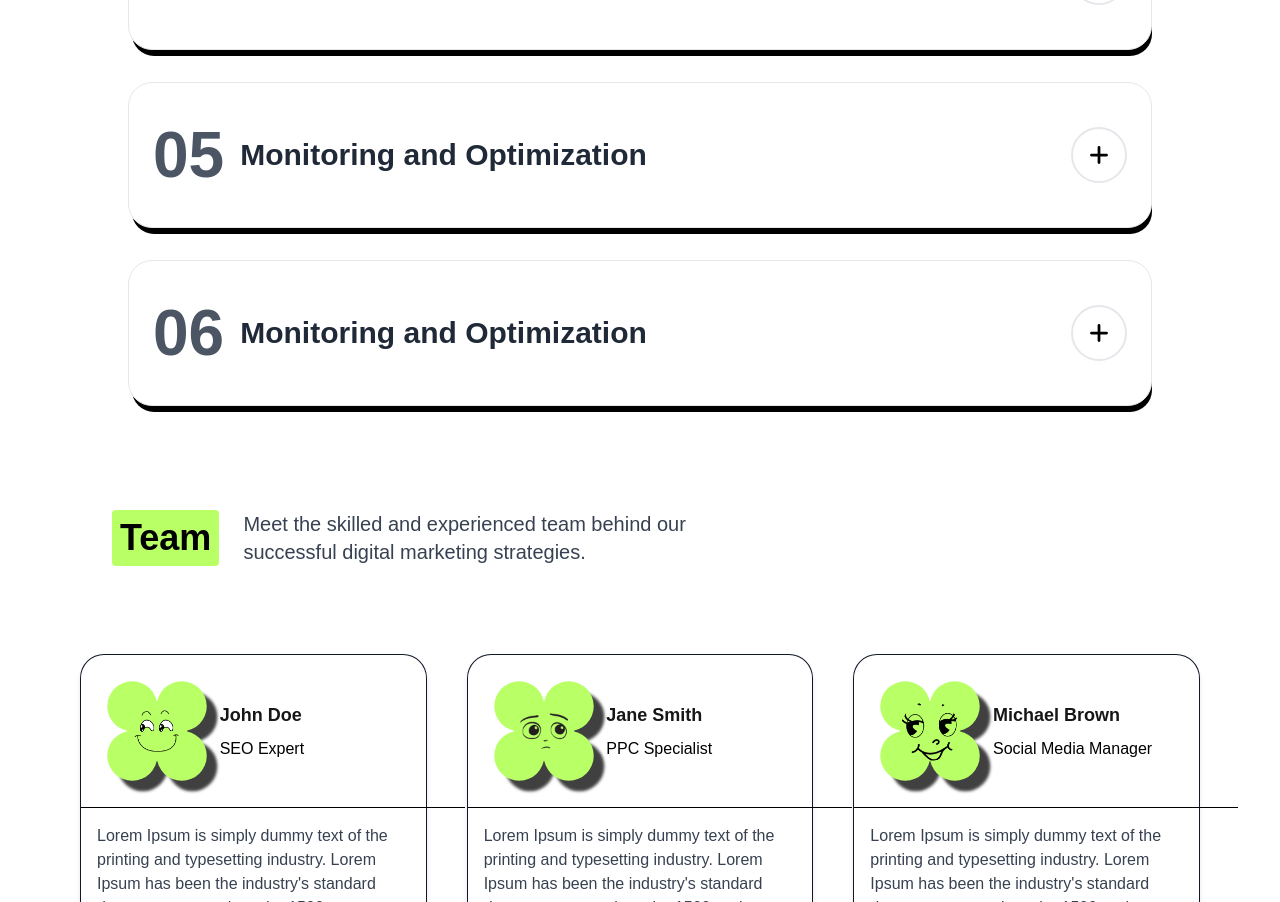
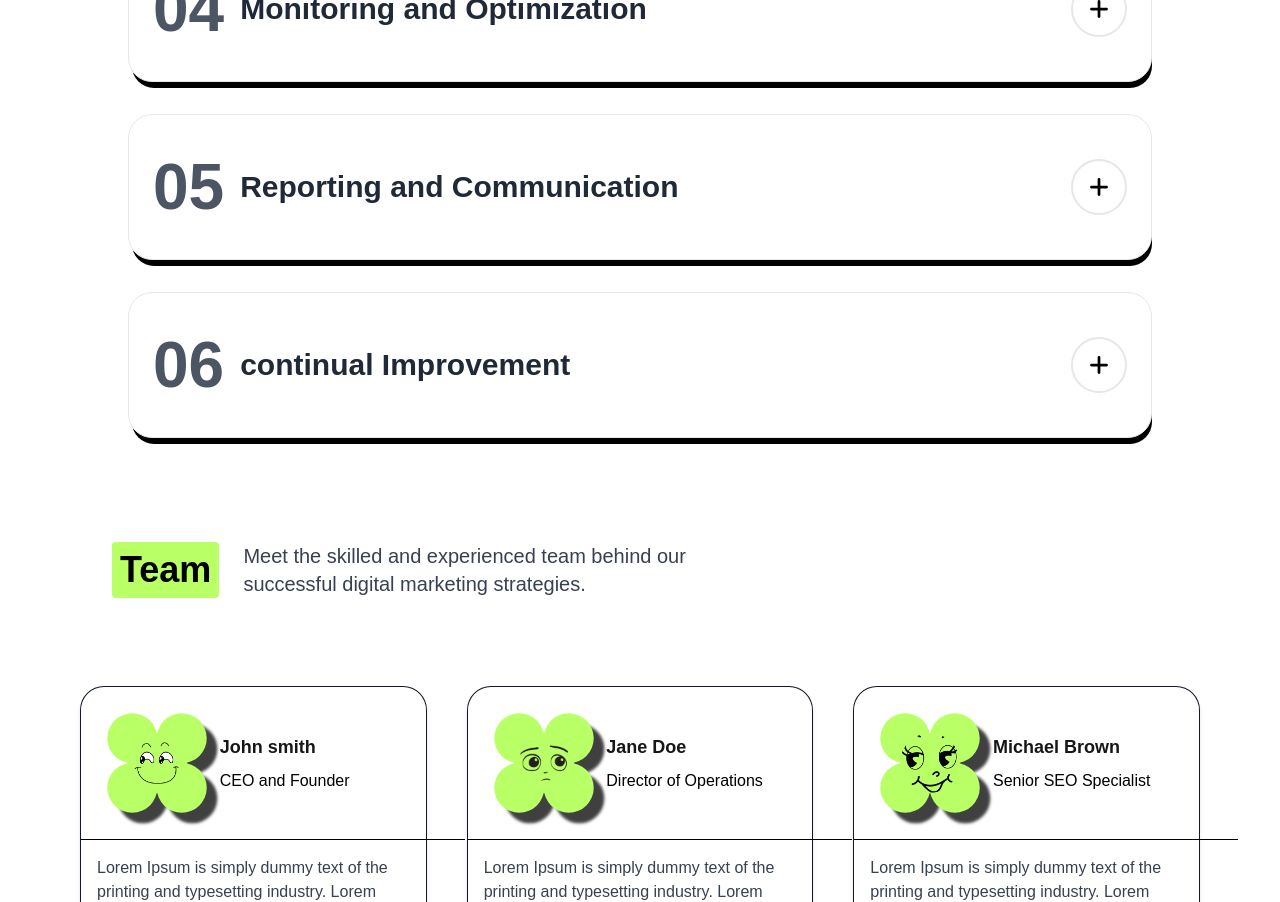
Before and after one commit to Rishisinghparihar/positivus, a Next.js app: page / in a window 1280 px wide. Shown: the part 3940-4842 px from the top of the page. Built offline with nearby package versions, Linux system fonts and the light colour scheme.

Commit message:
final Update to text content and improve layout across multiple components for clarity and consistency...

```diff
--- a/src/app/component/CTAsection.tsx
+++ b/src/app/component/CTAsection.tsx
@@ -11,7 +11,7 @@ const CTASection = () => {
           Let’s make things happen
         </h2>
         <p className="text-base md:text-lg text-gray-600 mb-4 max-w-md">
-          Contact us today to learn more about our digital marketing services and how we can help you grow your business online.
+          Contact us today to learn more about our digital marketing services can help your business grow and succeed online.
         </p>
         <button className="bg-black text-white px-6 py-3 rounded-md">
           Get your free proposal
--- a/src/app/component/CaseStudies.tsx
+++ b/src/app/component/CaseStudies.tsx
@@ -100,7 +100,7 @@ const CaseStudies = () => {
         {studies.map((study, index) => (
           <div
             key={index}
-            className={`bg-gray-900 p-6 flex flex-col gap-4 border-r-0 lg:border-r-2 ${
+            className={`bg-gray-900 p-10 flex flex-col gap-4 border-r-0 lg:border-r-2 ${
               index === 2 ? "lg:border-gray-900" : "lg:border-white"
             }`}
           >
--- a/src/app/component/Footer.tsx
+++ b/src/app/component/Footer.tsx
@@ -28,12 +28,17 @@ const Footer = () => {
               <ul className="grid grid-cols-2 lg:grid-cols-6  gap-4 sm:gap-4 md:gap-8 text-center lg:place-items-center ">
                 <li>
                   <Link href="#" className="underline">
-                    About
+                    About-Us
                   </Link>
                 </li>
                 <li>
                   <Link href="#" className="underline">
-                    Solutions
+                    Services
+                  </Link>
+                </li>
+                <li>
+                  <Link href="#" className="underline">
+                    Use-Cases
                   </Link>
                 </li>
                 <li>
@@ -43,12 +48,7 @@ const Footer = () => {
                 </li>
                 <li>
                   <Link href="#" className="underline">
-                    Pricing
-                  </Link>
-                </li>
-                <li>
-                  <Link href="#" className="underline">
-                    Pricing
+                    Blog
                   </Link>
                 </li>
               </ul>
--- a/src/app/component/Services.tsx
+++ b/src/app/component/Services.tsx
@@ -67,7 +67,7 @@ const Cards = () => {
           </p>
         </div>
       </div>
-      <div className="grid grid-cols-1 sm:grid-cols-2 xl:grid-cols-2 gap-10 p-8 md:p-12">
+      <div className="grid grid-cols-1 sm:grid-cols-2 xl:grid-cols-2 gap-10 p-10 md:p-12">
         {cardData.map((card, index) => (
           <div
             key={card.id}
--- a/src/app/component/TeamSection.tsx
+++ b/src/app/component/TeamSection.tsx
@@ -5,45 +5,45 @@ import ImageShape from "./ShapeImage";
 const TeamSection = () => {
   const teamMembers = [
     {
-      name: "John Doe",
-      role: "SEO Expert",
+      name: "John smith",
+      role: "CEO and Founder",
       description:
-        "Lorem Ipsum is simply dummy text of the printing and typesetting industry. Lorem Ipsum has been the industry's standard dummy text ever since the 1500s",
+        "Lorem Ipsum is simply dummy text of the printing and typesetting industry. Lorem Ipsum has been the industry's standard dummy text ever since the 1500s, when an unknown printer took a galley of type and scrambled it to make a type specimen book.",
       image: "/44.png",
     },
     {
-      name: "Jane Smith",
-      role: "PPC Specialist",
+      name: "Jane Doe",
+      role: "Director of Operations",
       description:
-        "Lorem Ipsum is simply dummy text of the printing and typesetting industry. Lorem Ipsum has been the industry's standard dummy text ever since the 1500s, when an unknown printer took a galley of type and scrambled it to make a type specimen book.",
+        "Lorem Ipsum is simply dummy text of the printing and typesetting industry. Lorem Ipsum has been the industry's standard dummy text ever since the 1500s, ",
       image: "/dekhna.png",
     },
     {
       name: "Michael Brown",
-      role: "Social Media Manager",
+      role: "Senior SEO Specialist",
       description:
-        "Lorem Ipsum is simply dummy text of the printing and typesetting industry. Lorem Ipsum has been the industry's standard dummy text ever since the 1500s, when an unknown printer took a galley of type and scrambled it to make a type specimen book.",
+        "Lorem Ipsum is simply dummy text of the printing and typesetting industry. Lorem Ipsum has been the industry's standard dummy text ever since the 1500s, ",
       image: "/50.png",
     },
     {
-      name: "Michael Brown",
-      role: "Social Media Manager",
+      name: "Emiley Johnson",
+      role: "PPC Manager",
       description:
-        "Lorem Ipsum is simply dummy text of the printing and typesetting industry. Lorem Ipsum has been the industry's standard dummy text ever since the 1500s, when an unknown printer took a galley of type and scrambled it to make a type specimen book.",
+        "Lorem Ipsum is simply dummy text of the printing and typesetting industry. Lorem Ipsum has been the industry's standard dummy text ever since the 1500s",
       image: "/46.png",
     },
     {
-      name: "Michael Brown",
-      role: "Social Media Manager",
+      name: "Brian Williams",
+      role: "Social Media Specialist",
       description:
-        "Lorem Ipsum is simply dummy text of the printing and typesetting industry. Lorem Ipsum has been the industry's standard dummy text ever since the 1500s, when an unknown printer took a galley of type and scrambled it to make a type specimen book.",
+        "Lorem Ipsum is simply dummy text of the printing and typesetting industry. Lorem Ipsum has been the industry's standard dummy text ever since the 1500s, ",
       image: "/47.png",
     },
     {
-      name: "Michael Brown",
-      role: "Social Media Manager",
+      name: "Sarah Kim",
+      role: "Content Creator",
       description:
-        "Lorem Ipsum is simply dummy text of the printing and typesetting industry. Lorem Ipsum has been the industry's standard dummy text ever since the 1500s, when an unknown printer took a galley of type and scrambled it to make a type specimen book.",
+        "Lorem Ipsum is simply dummy text of the printing and typesetting industry. Lorem Ipsum has been the industry's standard dummy text ever since the 1500s, ",
       image: "/51.png",
     },
   ];
@@ -79,7 +79,7 @@ const TeamSection = () => {
                 </h3>
                 <a
                   href="#"
-                  className="text-black hover:text-PRIMARY text-sm sm:text-base font-medium"
+                  className="text-black hover:text-gray-700 text-sm sm:text-base font-medium"
                 >
                   {teamMember.role}
                 </a>
--- a/src/app/component/WorkingAccordion.tsx
+++ b/src/app/component/WorkingAccordion.tsx
@@ -35,13 +35,13 @@ const Accordion = () => {
     },
     {
       number: "05",
-      title: "Monitoring and Optimization",
+      title: "Reporting and Communication",
       description:
         "We will continually monitor and optimize the performance of the strategies to deliver long-term success.",
     },
     {
       number: "06",
-      title: "Monitoring and Optimization",
+      title: "continual Improvement",
       description:
         "We will continually monitor and optimize the performance of the strategies to deliver long-term success.",
     },
```
